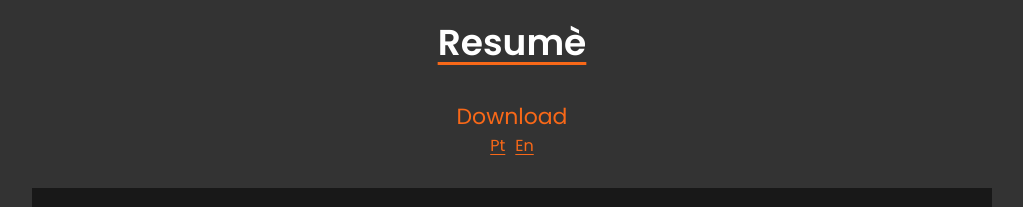
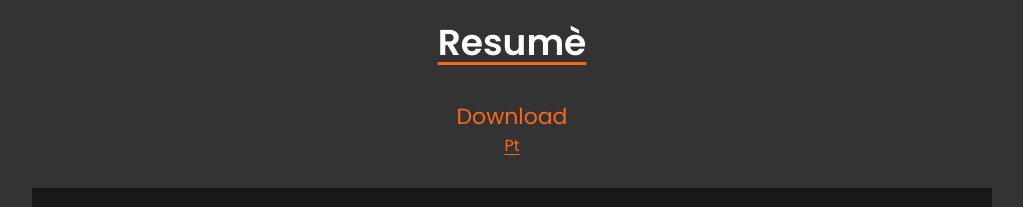
Before and after one commit to matheusnovais95/my-resume, a Next.js app: page / in a window 1280 px wide. Shown: the part 1640-1847 px from the top of the page, without its empty margins (128-1151 px from the left). Built offline with nearby package versions, Linux system fonts and the light colour scheme.

Commit message:
added new resume pdf file, and commented link to download resume in english

```diff
--- a/src/components/resume/index.jsx
+++ b/src/components/resume/index.jsx
@@ -35,12 +35,12 @@ export const Resume = ({ data }) => {
                 textDecoration: "underline",
                 textUnderlineOffset: "0.2em",
               }}
-              href="/assets/Matheus_Campos_Resume_pt.pdf"
+              href="/assets/Matheus_Campos_R2_pt.pdf"
               download="Matheus-Novais-Campos-pt.pdf"
             >
               Pt
             </a>
-            <a
+            {/* <a
               style={{
                 color: "var(--primary-color)",
                 textDecoration: "underline",
@@ -50,7 +50,7 @@ export const Resume = ({ data }) => {
               download="Matheus-Novais-Campos-en.pdf"
             >
               En
-            </a>
+            </a> */}
           </div>
         </div>
         <ResumeItem title="Formação">
```
Also changed, not shown: 1 other file (tests, documents, lock files or other folders).
